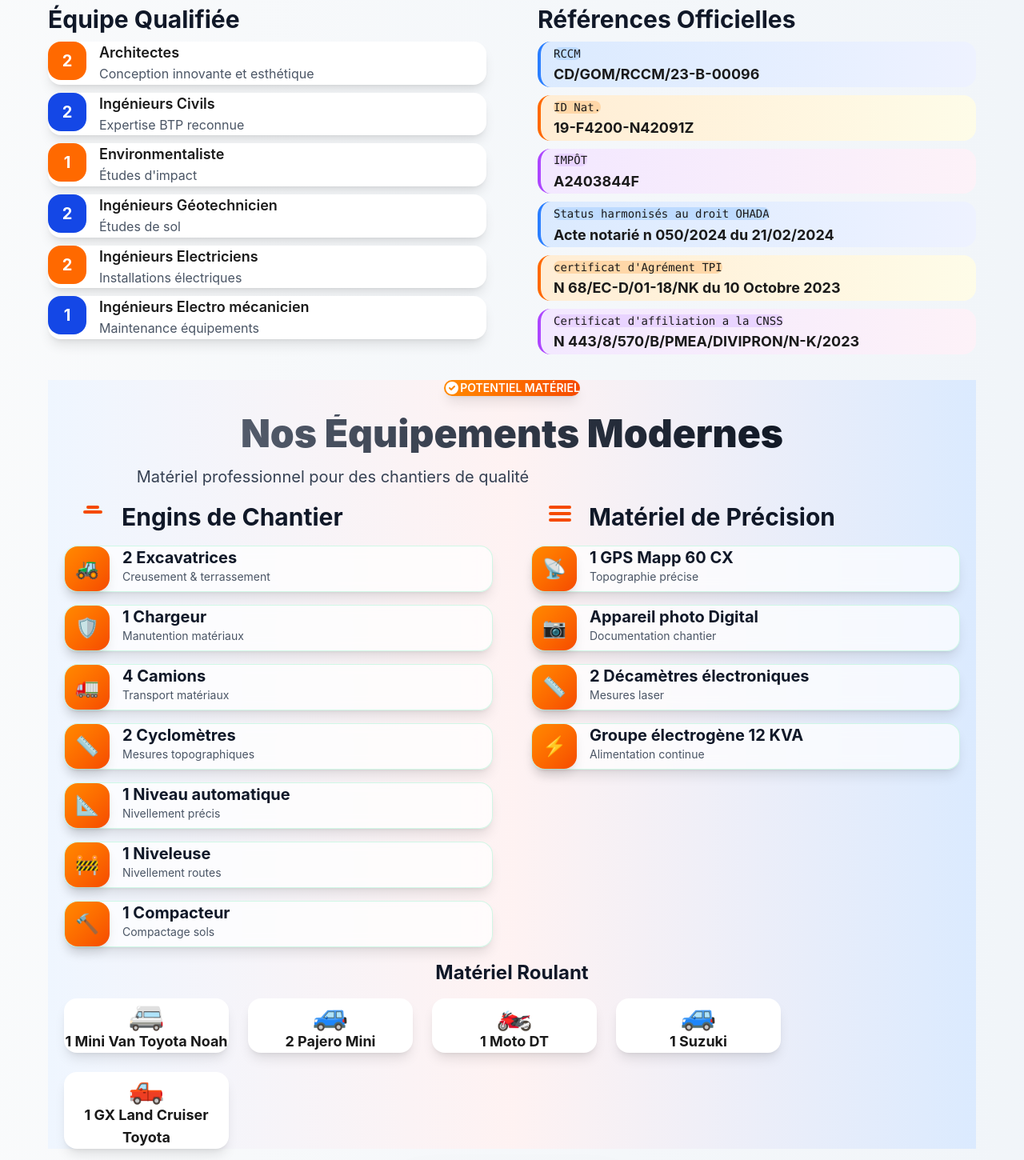
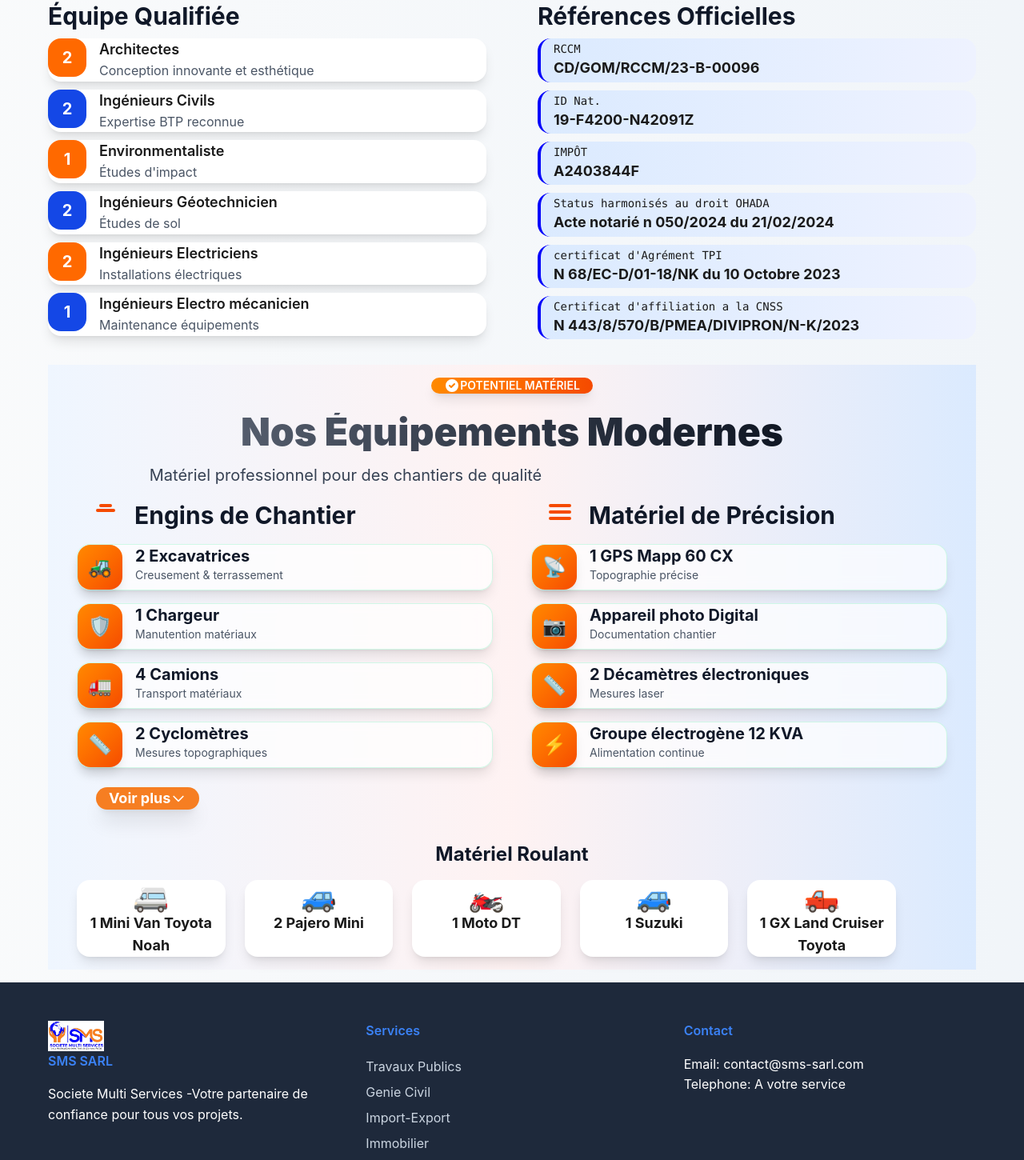
Before and after one commit to yankbg/SMS, a React (Vite) app: page /a-propos in a window 1280 px wide. Shown: the part 761-2211 px from the top of the page at 80% size. Built offline with nearby package versions, Linux system fonts and the light colour scheme.

Commit message:
we improve Apropos design

```diff
--- a/src/pages/APropos.jsx
+++ b/src/pages/APropos.jsx
@@ -1,4 +1,5 @@
-import React from 'react';
+import React, { useState } from 'react';
+// import React from 'react';
 import Navbar from "../component/Navbar.jsx";
 import Footer from "../component/Footer.jsx";
 import './style.css'
@@ -17,6 +18,9 @@ export default function APropos() {
     )
 
     const AProposContent = () => {
+        const [showEngins, setShowEngins] = useState(false);
+        const [showPrecision, setShowPrecision] = useState(false);
+        const [showRoulant, setShowRoulant] = useState(false);
         return (
             <div className="main-apropos min-h-screen bg-gradient-to-br from-slate-50 via-white to-blue-50">
                 {/* Hero À Propos */}
@@ -83,7 +87,7 @@ export default function APropos() {
                 </section>
 
                 {/* Équipe & Références */}
-                <section className="py-24 bg-gradient-to-r from-gray-50 to-slate-100">
+                <section className="reference-container py-24 bg-gradient-to-r from-gray-50 to-slate-100">
                     <div className="container mx-auto px-6">
                         <div className="reference-title text-center mb-20">
                             <h2 className="text-4xl md:text-5xl font-black text-gray-900 mb-6">Nos Forces</h2>
@@ -166,40 +170,40 @@ export default function APropos() {
                                 <h3 className="text-3xl font-bold text-gray-900 mb-8">Références Officielles</h3>
                                 <div className="reference-apropos space-y-4">
                                     <div
-                                        className="reference-item bg-gradient-to-r from-blue-100 to-indigo-50 p-6 rounded-2xl border-l-4 border-blue-500">
-                                        <span
-                                            className="font-mono text-sm bg-blue-200 px-3 py-1 rounded-full">RCCM</span>
-                                        <div className="font-bold text-lg mt-2">CD/GOM/RCCM/23-B-00096</div>
+                                        className="reference-item bg-gradient-to-r from-blue-100 to-indigo-50 p-6 rounded-2xl border-l-4 border-color-logo">
+                                        <p
+                                            className="font-mono text-sm  px-3 py-1">RCCM</p>
+                                        <h4 className="font-bold text-lg mt-2">CD/GOM/RCCM/23-B-00096</h4>
                                     </div>
                                     <div
-                                        className="reference-item bg-gradient-to-r from-orange-100 to-yellow-50 p-6 rounded-2xl border-l-4 border-orange-500">
-                                        <span
-                                            className="font-mono text-sm bg-orange-200 px-3 py-1 rounded-full">ID Nat.</span>
-                                        <div className="font-bold text-lg mt-2">19-F4200-N42091Z</div>
+                                        className="reference-item bg-gradient-to-r from-blue-100 to-indigo-50 p-6 rounded-2xl border-l-4 border-color-logo">
+                                        <p
+                                            className="font-mono text-sm  px-3 py-1">ID Nat.</p>
+                                        <h4 className="font-bold text-lg mt-2">19-F4200-N42091Z</h4>
                                     </div>
                                     <div
-                                        className="reference-item bg-gradient-to-r from-purple-100 to-pink-50 p-6 rounded-2xl border-l-4 border-purple-500">
-                                        <span
-                                            className="font-mono text-sm bg-purple-200 px-3 py-1 rounded-full">IMPÔT</span>
-                                        <div className="font-bold text-lg mt-2">A2403844F</div>
+                                        className="reference-item bg-gradient-to-r from-blue-100 to-indigo-50 p-6 rounded-2xl border-l-4 border-color-logo">
+                                        <p
+                                            className="font-mono text-sm  px-3 py-1">IMPÔT</p>
+                                        <h4 className="font-bold text-lg mt-2">A2403844F</h4>
                                     </div>
                                     <div
-                                        className="reference-item bg-gradient-to-r from-blue-100 to-indigo-50 p-6 rounded-2xl border-l-4 border-blue-500">
-                                        <span className="font-mono text-sm bg-blue-200 px-3 py-1 rounded-full">Status harmonisés au droit OHADA</span>
-                                        <div className="font-bold text-lg mt-2">Acte notarié n 050/2024 du 21/02/2024
-                                        </div>
+                                        className="reference-item bg-gradient-to-r from-blue-100 to-indigo-50 p-6 rounded-2xl border-l-4 border-color-logo">
+                                        <p className="font-mono text-sm  px-3 py-1">Status harmonisés au droit OHADA</p>
+                                        <h4 className="font-bold text-lg mt-2">Acte notarié n 050/2024 du 21/02/2024
+                                        </h4>
                                     </div>
                                     <div
-                                        className="reference-item bg-gradient-to-r from-orange-100 to-yellow-50 p-6 rounded-2xl border-l-4 border-orange-500">
-                                        <span className="font-mono text-sm bg-orange-200 px-3 py-1 rounded-full">certificat d'Agrément TPI</span>
-                                        <div className="font-bold text-lg mt-2">N 68/EC-D/01-18/NK du 10 Octobre 2023
-                                        </div>
+                                        className="reference-item bg-gradient-to-r from-blue-100 to-indigo-50 p-6 rounded-2xl border-l-4 border-color-logo">
+                                        <p className="font-mono text-sm  px-3 py-1">certificat d'Agrément TPI</p>
+                                        <h4 className="font-bold text-lg mt-2">N 68/EC-D/01-18/NK du 10 Octobre 2023
+                                        </h4>
                                     </div>
                                     <div
-                                        className="reference-item bg-gradient-to-r from-purple-100 to-pink-50 p-6 rounded-2xl border-l-4 border-purple-500">
-                                        <span className="font-mono text-sm bg-purple-200 px-3 py-1 rounded-full">Certificat d'affiliation a la CNSS</span>
-                                        <div className="font-bold text-lg mt-2">N 443/8/570/B/PMEA/DIVIPRON/N-K/2023
-                                        </div>
+                                        className="reference-item bg-gradient-to-r from-blue-100 to-indigo-50 p-6 rounded-2xl border-l-4 border-color-logo">
+                                        <p className="font-mono text-sm  px-3 py-1">Certificat d'affiliation a la CNSS</p>
+                                        <h4 className="font-bold text-lg mt-2">N 443/8/570/B/PMEA/DIVIPRON/N-K/2023
+                                        </h4>
                                     </div>
 
                                 </div>
@@ -210,7 +214,7 @@ export default function APropos() {
                         <section className="materiel-section py-24 bg-gradient-to-r from-blue-50 via-red-50 to-blue-100">
                             <div className="container mx-auto px-6">
                                 <div className="text-center mb-20">
-                                    <div className="inline-flex items-center px-6 py-3 bg-gradient-to-r from-orange-400 to-orange-600 text-white rounded-full text-sm font-semibold w-fit mx-auto mb-8 shadow-lg">
+                                    <div className="icon-badge-Apropos inline-flex items-center px-6 py-3 bg-gradient-to-r from-orange-400 to-orange-600 text-white rounded-full text-sm font-semibold w-fit mx-auto mb-8 shadow-lg">
                                         <svg className="w-5 h-5 mr-2" fill="currentColor" viewBox="0 0 20 20">
                                             <path fillRule="evenodd" d="M10 18a8 8 0 100-16 8 8 0 000 16zm3.707-9.293a1 1 0 00-1.414-1.414L9 10.586 7.707 9.293a1 1 0 00-1.414 1.414l2 2a1 1 0 001.414 0l4-4z"/>
                                         </svg>
@@ -238,6 +242,19 @@ export default function APropos() {
                                             <EquipmentCard icon="🛡️" title="1 Chargeur" desc="Manutention matériaux" />
                                             <EquipmentCard icon="🚛" title="4 Camions" desc="Transport matériaux" />
                                             <EquipmentCard icon="📏" title="2 Cyclomètres" desc="Mesures topographiques" />
+                                        </div>
+                                        <div className="text-center">
+                                            <button onClick={() => setShowEngins(!showEngins)} className="cta-projet01 toggle-btn px-8 py-4  text-white rounded-2xl font-bold text-lg shadow-xl hover:shadow-orange-500/50 hover:-translate-y-1 transition-all duration-300 flex items-center mx-auto">
+                                                {showEngins ? 'Voir moins ' : 'Voir plus '}
+                                                <svg className="w-5 h-5 mr-2 transition-transform" fill="none" stroke="currentColor" viewBox="0 0 24 24">
+                                                    <path strokeLinecap="round" strokeLinejoin="round" strokeWidth={2} d="M19 9l-7 7-7-7" />
+                                                </svg>
+
+                                            </button>
+                                        </div>
+                                        {/* Contenu dropdown caché - visible au clic */}
+                                        <div className={` mt-6 grid grid-rows-1 md:grid-rows-3 gap-6 ${showEngins ? 'block animate-fadeIn' : 'hidden'}`}>
+
                                             <EquipmentCard icon="📐" title="1 Niveau automatique" desc="Nivellement précis" />
                                             <EquipmentCard icon="🚧" title="1 Niveleuse" desc="Nivellement routes" />
                                             <EquipmentCard icon="🔨" title="1 Compacteur" desc="Compactage sols" />
@@ -263,7 +280,7 @@ export default function APropos() {
                                 {/* MATÉRIEL ROULANT */}
                                 <div className="text-center mb-20">
                                     <h3 className="text-2xl font-bold text-gray-900 mb-8">Matériel Roulant</h3>
-                                    <div className="grid md:grid-cols-4 gap-6 max-w-4xl mx-auto">
+                                    <div className="grid md:grid-cols-5 gap-6 max-w-5xl mx-auto">
                                         <div className="p-6 bg-white rounded-2xl shadow-lg hover:shadow-xl transition-all group">
                                             <div className="text-4xl mb-3">🚐</div>
                                             <h4 className="font-bold text-lg mb-2">1 Mini Van Toyota Noah</h4>
@@ -289,17 +306,7 @@ export default function APropos() {
                             </div>
                         </section>
                         {/* CTA */}
-                        <div className="cta-projet text-center">
-                            <a href="/contact"
-                               className="cta-projet01 group inline-flex items-center px-12 py-6 bg-gradient-to-r from-orange-400 to-orange-600 text-white rounded-3xl font-bold text-xl shadow-2xl hover:shadow-emerald-500/50 hover:-translate-y-2 transition-all duration-300">
-                                <span className="span-cta">Discuter de votre projet</span>
-                                <svg className="w-6 h-6 ml-3 group-hover:translate-x-1 transition-all" fill="none"
-                                     stroke="currentColor" viewBox="0 0 24 24">
-                                    <path strokeLinecap="round" strokeLinejoin="round" strokeWidth={2}
-                                          d="M17 8l4 4m0 0l-4 4m4-4H3"/>
-                                </svg>
-                            </a>
-                        </div>
+
                     </div>
                 </section>
             </div>
--- a/src/pages/style.css
+++ b/src/pages/style.css
@@ -27,9 +27,9 @@ body{
 /* Navbar container */
 .navbar {
     display: flex;
-    justify-content: space-between;
+    justify-content: space-around;
     align-items: center;
-    padding: 30px 80px;
+    padding: 20px 80px;
     background-color: #ffffff;
     color: #1A1A1A;
     box-shadow: 0 20px 10px rgba(0,0,0,0.1);
@@ -59,7 +59,7 @@ width: 70px;
 /* Menu items */
 .nav-item {
     font-size: 16px;
-    font-weight: 500;
+    font-weight: 700;
     /*color: white;*/
     cursor: pointer;
     transition: color 0.3s ease;
@@ -335,10 +335,11 @@ width: 70px;
     .objectif-card{
         padding: 1.5rem;
     }
+
 }
-/*--------------  A PROPOS PAGE DESIGN ------------------*/
+/*------------------------------  A PROPOS PAGE DESIGN ----------------------------*/
 .main-apropos{
-    margin-top: 100px;
+    margin-top: 80px;
 }
 .section-hero{
     padding: 20px 0;
@@ -362,6 +363,9 @@ width: 70px;
 .equipe-number{
     margin-right: 1rem;
 }
+.reference-container{
+    padding: 1rem;
+}
 .reference-apropos{
     display: flex;
     flex-direction: column;
@@ -369,7 +373,10 @@ width: 70px;
     margin-top: 10px;
 }
 .reference-item {
-    padding: 0.1rem 1rem;
+    padding: 0.2rem 1rem;
+}
+.border-color-logo{
+    border-color: #0403fb;
 }
 .card1{
     border-radius: 1rem 2rem;
@@ -381,21 +388,27 @@ width: 70px;
 }
 .materiel-section{
     margin-top: 2rem;
+    padding: 1rem;
 }
 .card-materiel{
     display: flex;
     flex-direction: column;
     gap: 1rem;
 }
-.materiel-section h3, .materiel-section h2, .cta-projet,.reference-title h2, .reference-title p{
+.materiel-section h3, .materiel-section h2,.reference-title h2, .reference-title p{
     margin: 1rem;
 }
 .cta-projet01{
     padding: 0 1rem;
+    margin: 1.5rem;
+    background-color: rgb(246, 126, 34);
+}
+.icon-badge-Apropos{
+    padding: 0 1rem;
 }
 /*--------------------------------------------NOS SERVICES----------------------------------*/
 .main-services{
-    margin-top: 100px;
+    margin-top: 80px;
 }
 .hero-text-services{
     justify-self: center;
```
